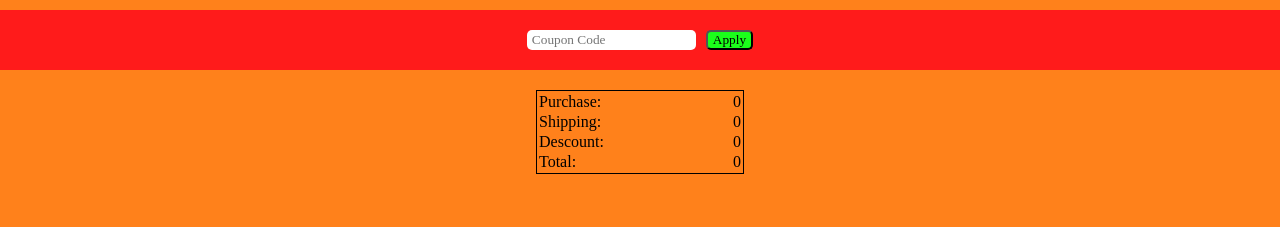
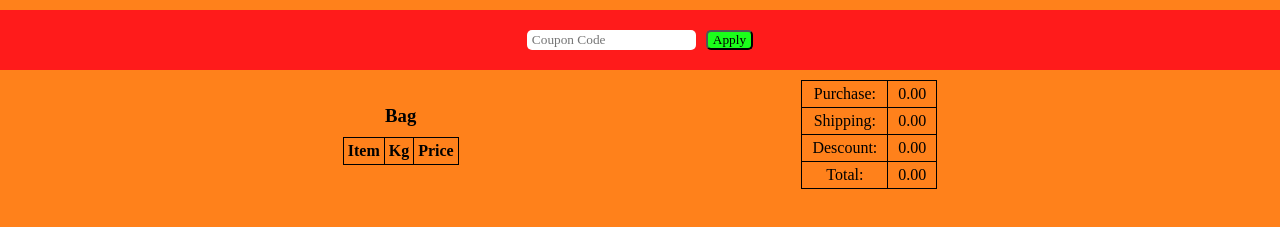
Before and after one commit to rodrigocdpadua/shopping-cart, a React (Create React App) app: page / in a window 1280 px wide. Shown: the part 407-634 px from the top of the page. Built offline with nearby package versions, Linux system fonts and the light colour scheme.

Commit message:
add list of purchase items

```diff
--- a/src/components/item/index.js
+++ b/src/components/item/index.js
@@ -17,10 +17,10 @@ class Item extends React.Component {
         this.setState({value: parseInt(event.target.value) });
     }
 
-    purchaseFunction = () => {
+    addItem = () => {
         if(this.state.value !== ''){
             const priceKG = this.state.value * this.state.price;
-            this.props.purchaseFunction(this.state.value, priceKG);
+            this.props.addItem(this.state.title, this.state.value, priceKG);
             this.setState({
                 value: ''
             });
@@ -34,7 +34,7 @@ class Item extends React.Component {
                 <h2>{this.state.title}</h2>
                 <p>Price: {this.props.price.toFixed(2)} per kg</p>
                 <input value={this.state.value} type="number" onChange={this.handleChange} placeholder="kg"/>
-                <button onClick={this.purchaseFunction}>Add</button>
+                <button onClick={this.addItem}>Add</button>
             </div>
         );
     }
--- a/src/components/list-items/index.js
+++ b/src/components/list-items/index.js
@@ -11,19 +11,19 @@ class ListItems extends React.Component {
                     title='Banana'
                     src='https://image.freepik.com/fotos-gratis/bananas-no-fundo-branco_1187-1671.jpg'
                     price={10}
-                    purchaseFunction={this.props.purchaseFunction}
+                    addItem={this.props.addItem}
                 />
                 <Item
                     title='Apple'
                     src='https://image.freepik.com/fotos-gratis/macas-frescas-frescas-maduras-suculentas-perfeitas-inteiras-na-mesa-branca_179666-271.jpg'
                     price={20}
-                    purchaseFunction={this.props.purchaseFunction}
+                    addItem={this.props.addItem}
                 />
                 <Item
                     title='Orange'
                     src='https://image.freepik.com/fotos-gratis/laranja_51264-103.jpg'
                     price={30}
-                    purchaseFunction={this.props.purchaseFunction}
+                    addItem={this.props.addItem}
                 />
             </div>
         );
--- /dev/null
+++ b/src/components/list-purchase/index.js
@@ -0,0 +1,38 @@
+import React from 'react';
+import '../../styles.css';
+
+class ListPurchase extends React.Component {
+    render(){
+        return(
+            <div className='bag'>
+                <h3>Bag</h3>
+                <div className='list-bag'>
+                    <table className='table-bag'>
+                        <thead>
+                            <tr>
+                                <th className='item-column'>Item</th>
+                                <th className='kg-column'>Kg</th>
+                                <th className='price-column'>Price</th>
+                            </tr>
+                        </thead>
+                        <tbody>
+                            {
+                                Object.keys(this.props.items).map( (item, key) => {
+                                    return(
+                                        <tr key={key}>
+                                            <td className='item-column'>{item}</td>
+                                            <td className='kg-column'>{this.props.items[item].kg + ' kg'}</td>
+                                            <td className='price-column'>{this.props.items[item].price.toFixed(2)}</td>
+                                        </tr>
+                                    );
+                                })
+                            }
+                        </tbody>
+                    </table>
+                </div>
+            </div>
+        );
+    }
+}
+
+export default ListPurchase;
--- a/src/components/main/index.js
+++ b/src/components/main/index.js
@@ -8,21 +8,53 @@ class Main extends React.Component {
     constructor(props){
         super(props);
         this.state = {
-            price: 0,
-            kg: 0,
+            priceTotal: 0,
+            kgTotal: 0,
             shipping: 0,
-            code: '',
+            codeCoupon: '',
             descount: 0,
-            total: 0
+            purchaseTotal: 0,
+            items: {}
         }
     };
 
-    purchase = (kg, price) => {
-        this.setState(state => ({
-            price: state.price + price,
-            kg: state.kg + kg
-        }));
+    addItem = (item, kg, price) => {
+        const updateItems = () => {
+            if(this.state.items.hasOwnProperty(item)){
+                return(Object.assign(Object.assign({}, this.state.items), {[item]: {kg: this.state.items[item].kg + kg, price: this.state.items[item].price + price}}));
+            } else {
+                return(Object.assign({[item]: {kg: kg, price: price}}, this.state.items));
+            }
+        }
 
+        this.setState({
+            items: updateItems()
+        });
+
+        setTimeout(() => {
+            this.setKgPriceTotal();
+        }, 1);
+
+        setTimeout(() => {
+            this.purchase();
+        }, 1);
+    }
+
+    setKgPriceTotal = () => {
+        const priceTotal = () => {
+            return (Object.keys(this.state.items).reduce((count, item) => count + this.state.items[item].price, 0));
+        }
+        const kgTotal = () => {
+            return (Object.keys(this.state.items).reduce((count, item) => count + this.state.items[item].kg, 0));
+        }
+
+        this.setState ({
+            priceTotal: priceTotal(),
+            kgTotal: kgTotal()
+        });
+    }
+
+    purchase = () => {
         setTimeout(() => {
             this.shipping();
         }, 1);
@@ -37,25 +69,25 @@ class Main extends React.Component {
     }
 
     shipping = () => {
-        if(this.state.price >= 400){
+        if(this.state.priceTotal >= 400){
             this.setState({
                 shipping: 0
             });
-        } else if(this.state.kg <= 10){
+        } else if(this.state.kgTotal <= 10){
             this.setState({
                 shipping: 30
             });
         } else {
-            let currentShipping = (Math.trunc((this.state.kg - 10)/5)*7) + 30;
+            const currentShipping = (Math.trunc((this.state.kgTotal - 10)/5)*7) + 30;
             this.setState({
                 shipping: currentShipping
             });
         }
     }
 
-    coupon = (code) => {
+    coupon = (codeCoupon) => {
         this.setState({
-            code: code
+            codeCoupon: codeCoupon
         });
 
         setTimeout(() => {
@@ -68,42 +100,46 @@ class Main extends React.Component {
     }
 
     descountCoupon = () => {
-        let descount = 0;
+        const descount = () => {
+            if(this.state.codeCoupon === 'A'){
+                return (this.state.priceTotal*30)/100;
+            } else if(this.state.codeCoupon === 'FOO'){
+                return 100;
+            } else if(this.state.codeCoupon === 'C'){
+                if(this.state.priceTotal >= 300.50){
+                    return this.state.shipping;
+                } else {
+                    return 0;
+                }
+            } else{
+                return 0;
+            }
+        }
 
-        if(this.state.code === 'A'){
-            descount = (this.state.price*30)/100;
-        } else if(this.state.code === 'FOO'){
-            descount = 100;
-        } else if(this.state.code === 'C'){
-            if(this.state.price >= 300.50){
-                descount = this.state.shipping;
-            }
-        } else{
-            descount = 0;
-        }
         this.setState({
-            descount: descount
+            descount: descount()
         });
     }
 
     total = () => {
-        const total = this.state.price + this.state.shipping - this.state.descount;
+        const total = this.state.priceTotal + this.state.shipping - this.state.descount;
 
         this.setState({
-            total: total
+            purchaseTotal: total
         });
     }
 
     render(){
         return (
             <main className='main'>
-                <ListItems purchaseFunction={this.purchase}/>
+                <ListItems addItem={this.addItem}/>
                 <Coupon couponFunction={this.coupon}/>
                 <Purchase
-                price={this.state.price}
-                shipping={this.state.shipping}
-                descount={this.state.descount}
-                total={this.state.total}
+                    price={this.state.priceTotal}
+                    shipping={this.state.shipping}
+                    descount={this.state.descount}
+                    total={this.state.purchaseTotal}
+                    items={this.state.items}
                 />
             </main>
         );
--- a/src/components/purchase/index.js
+++ b/src/components/purchase/index.js
@@ -1,25 +1,27 @@
+import ListPurchase from '../list-purchase';
 import '../../styles.css';
 
 const Purchase = (props) => {
     return (
         <div className='purchase'>
-            <table>
+            <ListPurchase items={props.items}/>
+            <table className='table-purchase'>
                 <tbody>
                     <tr>
                         <td>Purchase:</td>
-                        <td className='td-value'>{props.price}</td>
+                        <td className='td-value'>{props.price.toFixed(2)}</td>
                     </tr>
                     <tr>
                         <td>Shipping:</td>
-                        <td className='td-value'>{props.shipping}</td>
+                        <td className='td-value'>{props.shipping.toFixed(2)}</td>
                     </tr>
                     <tr>
                         <td>Descount:</td>
-                        <td className='td-value'>{props.descount}</td>
+                        <td className='td-value'>{props.descount.toFixed(2)}</td>
                     </tr>
-                    <tr className='tr-total'>
+                    <tr>
                         <td>Total:</td>
-                        <td className='td-value'>{props.total}</td>
+                        <td className='td-value'>{props.total.toFixed(2)}</td>
                     </tr>
                 </tbody>
             </table>
--- a/src/styles.css
+++ b/src/styles.css
@@ -85,18 +85,31 @@ body{
 
 .purchase{
     display: flex;
-    flex-direction: column;
-    justify-content: center;
+    justify-content: space-evenly;
     align-items: center;
     width: 100%;
-    padding-top: 20px;
+    padding-top: 10px;
 }
-.purchase table{
+
+.bag {
+    display: flex;
+    flex-direction: column;
+    align-items: center;
+}
+.bag h3{
+    margin-bottom: 10px;
+}
+
+table{
     border: 1px solid #000000;
+    border-collapse: collapse;
 }
-.purchase table td{
-    width: 100px;
+table td, th{
+    border: 1px solid #000000;
+    padding: 4px;
 }
-.purchase .td-value{
-    text-align: right;
+table td{
+    text-align: center;
+    padding-right: 10px;
+    padding-left: 10px;
 }
```
